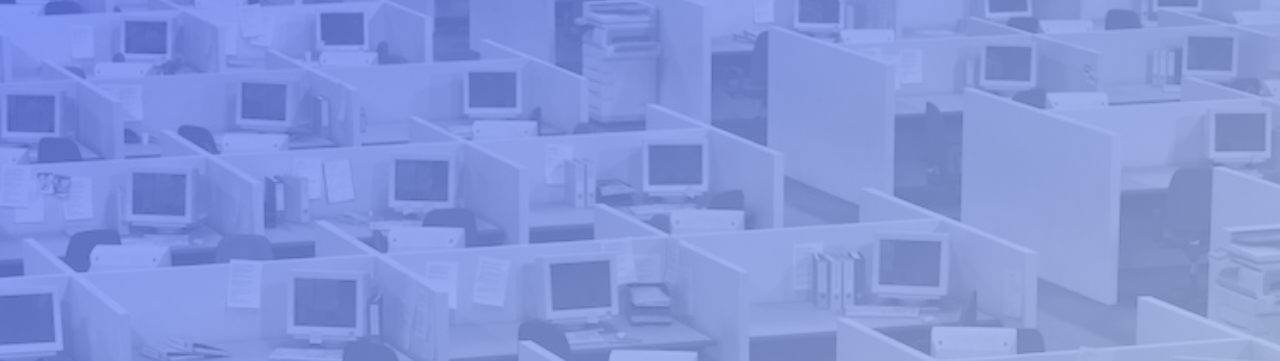
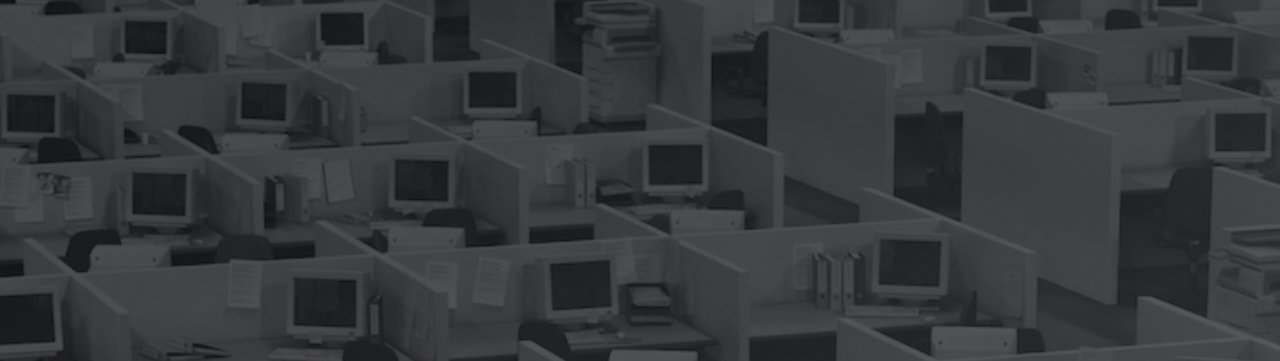
Before and after one commit to berkuralcan/veri-arastirma, a plain HTML site: page index.html in a window 1280 px wide. Shown: the top 361 px of the page. Drawn offline with Linux system fonts and the light colour scheme.

Commit message:
changing data for veri

```diff
--- a/index.html
+++ b/index.html
@@ -3,7 +3,7 @@
 <head>
     <meta charset="UTF-8">
     <meta name="viewport" content="width=device-width, initial-scale=1.0">
-    <title>Done Contents</title>
+    <title>Veri Araştırma</title>
     <link rel="stylesheet" href="styles.css">
 </head>
 <body>
--- a/styles.css
+++ b/styles.css
@@ -26,7 +26,7 @@ body {
     display: flex;
     width: 100vw;
     height: 100vh;
-    background-image: linear-gradient(to right bottom, rgba(94, 122, 247, 0.74), rgba(182, 201, 229, 0.795)), url("./img/uc.jpg");
+    background-image: linear-gradient(to right bottom, rgba(11, 12, 14, 0.74), rgba(55, 56, 58, 0.795)), url("./img/uc.jpg");
     background-position: center center;
     background-attachment: fixed;
     background-size: cover;
```
Also changed, not shown: img/logo.png (added), 1 other file.
